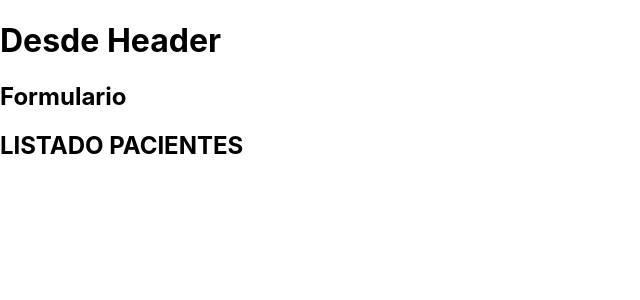
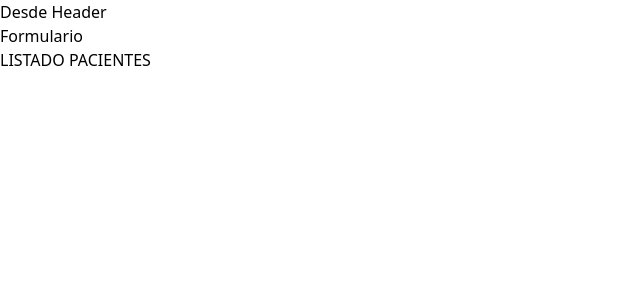
Before and after one commit to elecalderon1501/Patient-Portal, a React (Vite) app: page / in a window 1280 px wide. Shown: the top 300 px of the page, without its empty margins (0-640 px from the left). Built offline with nearby package versions, Linux system fonts and the light colour scheme.

Commit message:
Init style tailwindcss

```diff
--- a/package.json
+++ b/package.json
@@ -12,6 +12,9 @@
   },
   "devDependencies": {
     "@vitejs/plugin-react": "^1.0.7",
+    "autoprefixer": "^10.4.2",
+    "postcss": "^8.4.5",
+    "tailwindcss": "^3.0.15",
     "vite": "^2.7.2"
   }
 }
--- /dev/null
+++ b/postcss.config.js
@@ -0,0 +1,6 @@
+module.exports = {
+  plugins: {
+    tailwindcss: {},
+    autoprefixer: {},
+  },
+}
--- a/src/components/ListadoPacientes.jsx
+++ b/src/components/ListadoPacientes.jsx
@@ -1,4 +1,3 @@
-import React from 'react'
 
 const ListadoPacientes = () => {
   return (
--- a/src/index.css
+++ b/src/index.css
@@ -1,13 +1,3 @@
-body {
-  margin: 0;
-  font-family: -apple-system, BlinkMacSystemFont, 'Segoe UI', 'Roboto', 'Oxygen',
-    'Ubuntu', 'Cantarell', 'Fira Sans', 'Droid Sans', 'Helvetica Neue',
-    sans-serif;
-  -webkit-font-smoothing: antialiased;
-  -moz-osx-font-smoothing: grayscale;
-}
-
-code {
-  font-family: source-code-pro, Menlo, Monaco, Consolas, 'Courier New',
-    monospace;
-}
+@import 'tailwindcss/base';
+@import 'tailwindcss/components';
+@import 'tailwindcss/utilities';
--- /dev/null
+++ b/tailwind.config.js
@@ -0,0 +1,7 @@
+module.exports = {
+  content: ["./index.html", "./src/**/*.{jsx}"],
+  theme: {
+    extend: {},
+  },
+  plugins: [],
+}
```
Also changed, not shown: 1 other file (tests, documents, lock files or other folders).
